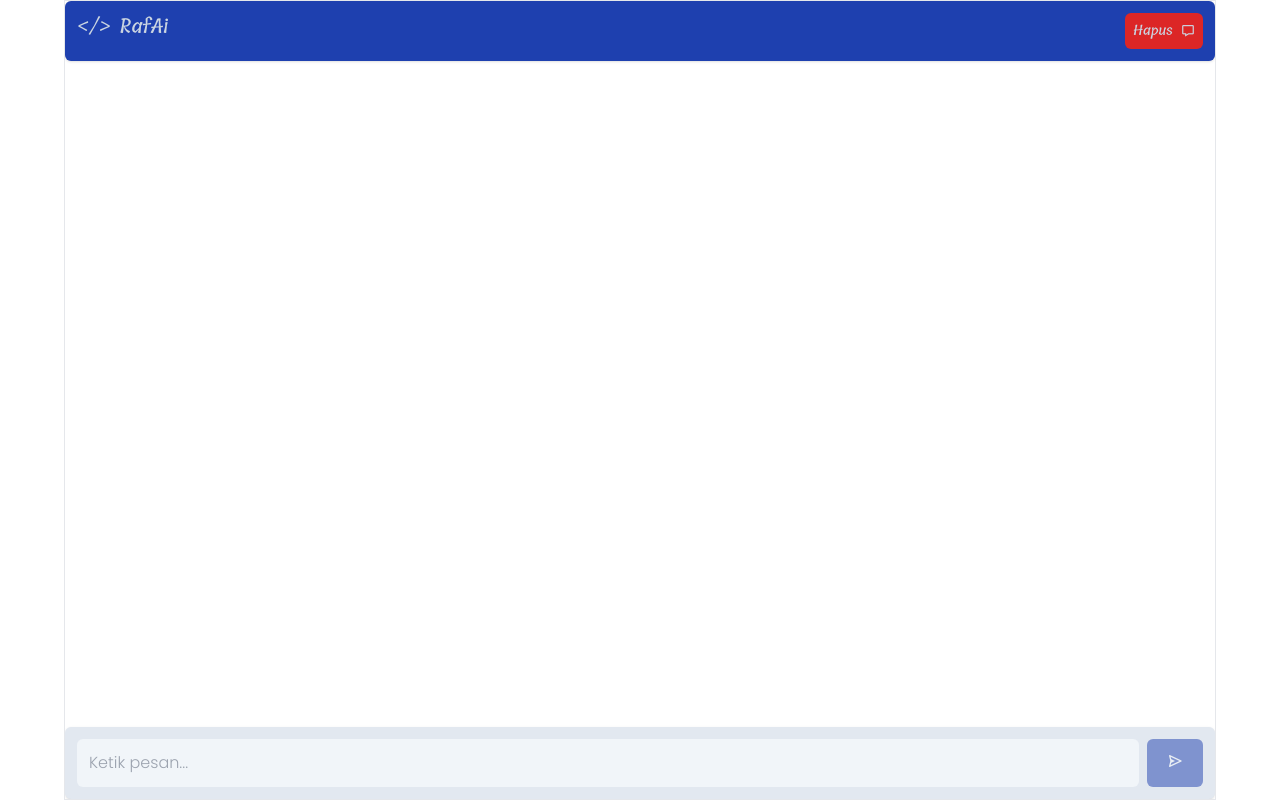
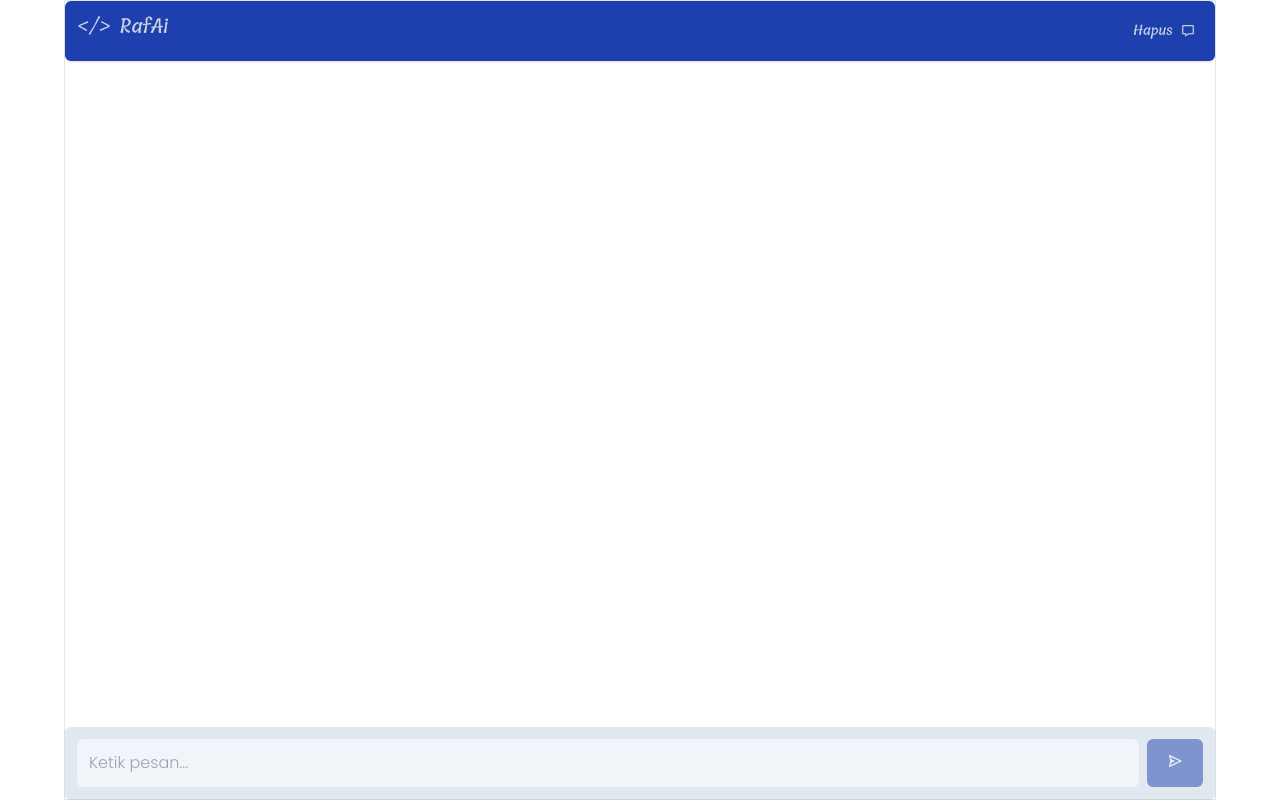
Before and after one commit to Raflysaputra23/RafAi, a React (Vite) app: page / in a window 1280 px wide. Built offline with nearby package versions, Linux system fonts and the light colour scheme.

Commit message:
mengubah tampilan

```diff
--- a/index.html
+++ b/index.html
@@ -6,7 +6,7 @@
     <title>RafAi</title>
   </head>
   <body class="overflow-hidden h-lvh">
-    <div id="root" class=""></div>
+    <div id="root" class="overflow-hidden" style="height: 100%;"></div>
     <script type="module" src="src/main.jsx"></script>
   </body>
 </html>
--- a/src/App.jsx
+++ b/src/App.jsx
@@ -46,12 +46,12 @@ const App = () => {
 
   return (
     <>
-      <main className="container mx-auto min-w-80 w-[90%] max-w-[90%] h-lvh relative border overflow-hidden">
+      <main className="mx-auto min-w-80 w-[90%] max-w-[90%] relative border" style={{height: "100%"}}>
         <header className="p-3 rounded-md shadow bg-blue-800 flex justify-between font-tillana text-slate-300">
           <h1 className="text-xl">{"</>"} RafAi</h1>
-          <button id="btn-remove-chat" type="submit" className="text-sm p-2 bg-red-600 rounded-md flex items-center gap-2 disabled:opacity-50 disabled:cursor-not-allowed" onClick={handleClearChat}>Hapus <i className="bx bx-message"></i></button>
+          <button id="btn-remove-chat" type="submit" className="text-sm p-2 rounded-md flex items-center gap-2 disabled:opacity-50 disabled:cursor-not-allowed" onClick={handleClearChat}>Hapus <i className="bx bx-message"></i></button>
         </header>
-        <section className="p-2 pb-36 flex flex-col gap-2 h-lvh overflow-y-auto overflow-x-hidden">
+        <section className="p-2 pb-36 flex flex-col gap-2 overflow-y-auto overflow-x-hidden">
           {chat && chat.map((chat, key) => {
           if (chat.role === "user") {
             return (
```
